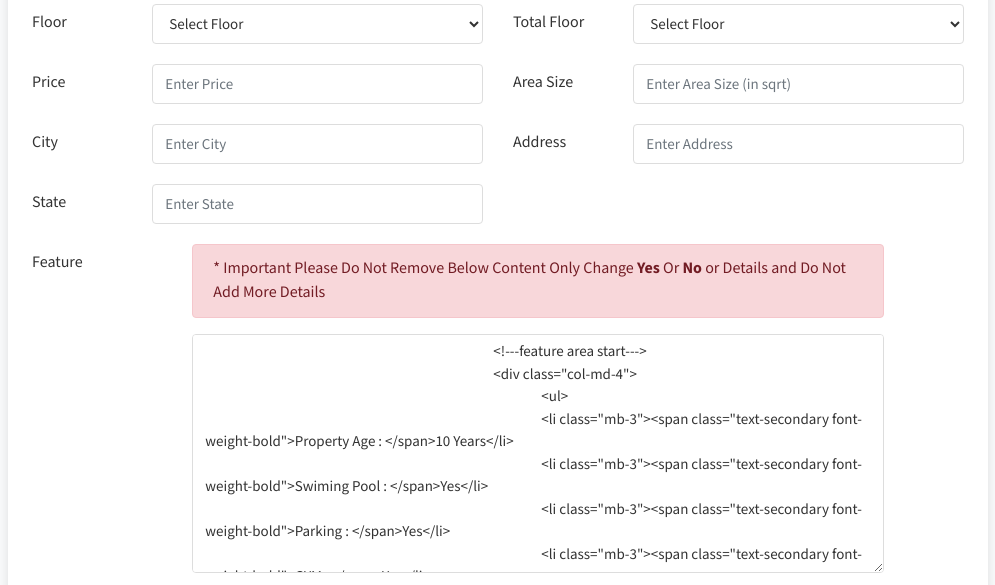
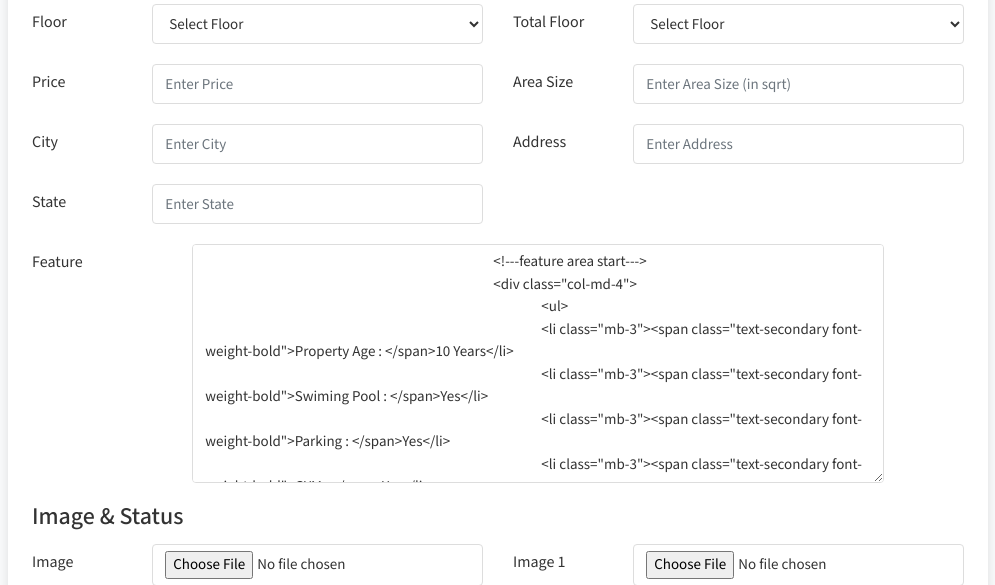
Before and after one commit to AribArkaan/Pemograman-web-website-, a PHP site: page /admin/propertyadd.php in a window 1280 px wide. Shown: the part 922-1507 px from the top of the page, without its empty margins (262-1257 px from the left). Run offline with PHP 8.4, Linux system fonts and the light colour scheme; a user stored in the database is signed in; some libraries are stand-ins or nearby versions; some web fonts are replaced.

Commit message:
Update Property add

```diff
--- a/admin/propertyadd.php
+++ b/admin/propertyadd.php
@@ -317,7 +317,7 @@ if(isset($_POST['add']))
 										<div class="form-group row">
 											<label class="col-lg-2 col-form-label">Feature</label>
 											<div class="col-lg-9">
-											<p class="alert alert-danger">* Important Please Do Not Remove Below Content Only Change <b>Yes</b> Or <b>No</b> or Details and Do Not Add More Details</p>
+											<!-- <p class="alert alert-danger">* Important Please Do Not Remove Below Content Only Change <b>Yes</b> Or <b>No</b> or Details and Do Not Add More Details</p> -->
 
 											<textarea class="tinymce form-control" name="feature" rows="10" cols="30">
 												<!---feature area start--->
--- a/admin/propertyedit.php
+++ b/admin/propertyedit.php
@@ -331,7 +331,7 @@ if(isset($_POST['add']))
 										<div class="form-group row">
 											<label class="col-lg-2 col-form-label">Feature</label>
 											<div class="col-lg-9">
-											<p class="alert alert-danger">* Important Please Do Not Remove Below Content Only Change <b>Yes</b> Or <b>No</b> or Details and Do Not Add More Details</p>
+											<!-- <p class="alert alert-danger">* Important Please Do Not Remove Below Content Only Change <b>Yes</b> Or <b>No</b> or Details and Do Not Add More Details</p> -->
 
 											<textarea class="tinymce form-control" name="feature" rows="10" cols="30">
 
```
